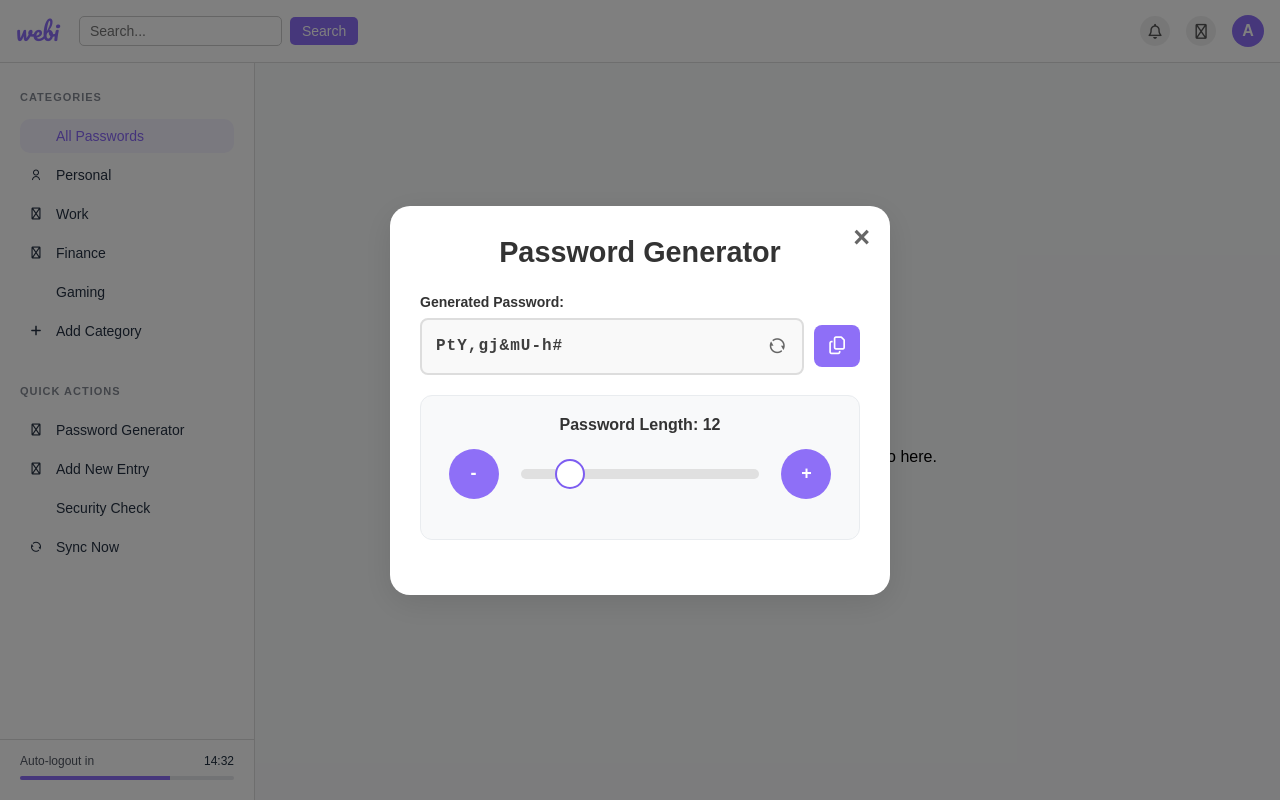
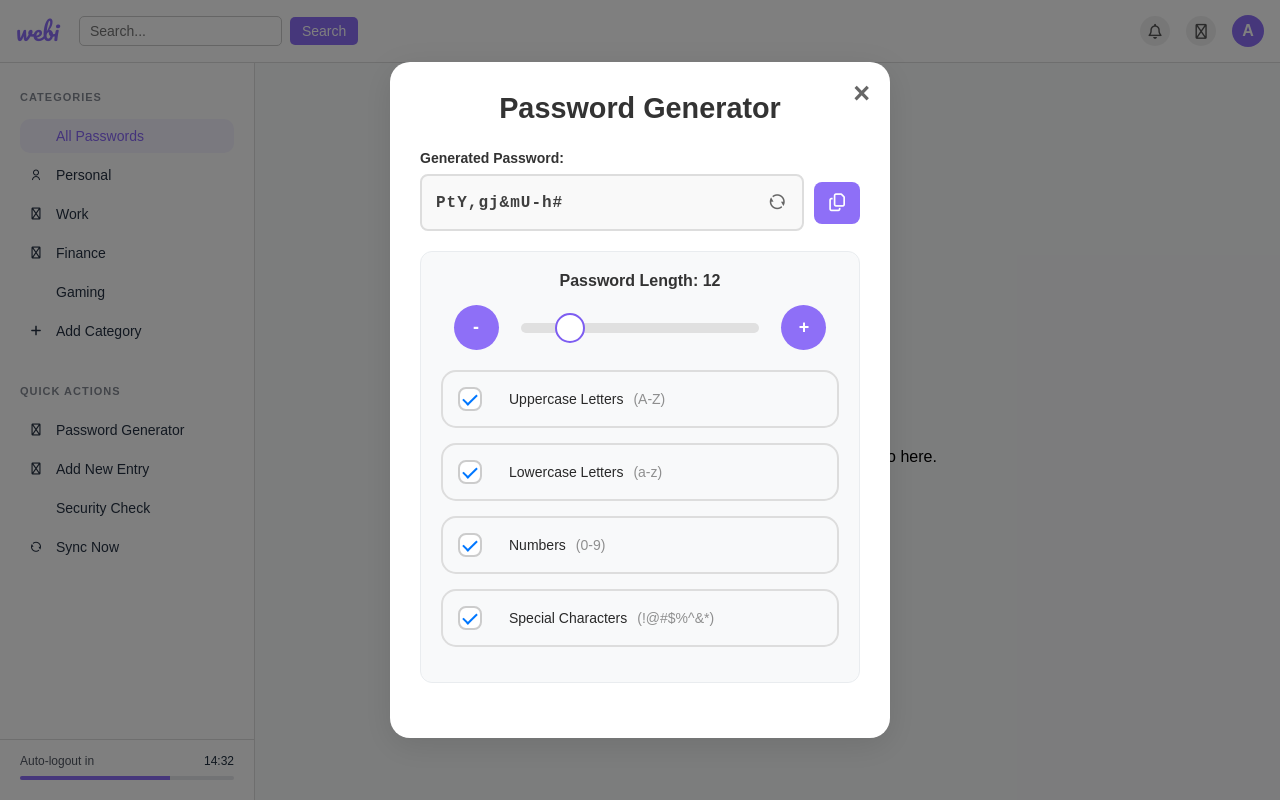
Before and after one commit to Arush2008/Password-manager, a Flask app: a page that uses templates/vault.html in a window 1280 px wide. Run offline with Flask 3, Linux system fonts and the light colour scheme; some libraries are stand-ins or nearby versions.

Commit message:
added new opetions

```diff
--- a/static/style.css
+++ b/static/style.css
@@ -616,8 +616,8 @@ body.vault_page {
   display: inline-flex;
   align-items: center;
   justify-content: center;
-  width: 50px;
-  height: 50px;
+  width: 45px;
+  height: 45px;
   background-color: #8e6ff7;
   color: white;
   text-decoration: none;
@@ -628,15 +628,8 @@ body.vault_page {
   cursor: pointer;
 }
 
-.length-btn:hover:not(.disabled) {
+.length-btn:hover {
   background-color: #7d5df1;
-}
-
-/* slider with Thumb */
-.container {
-    display: flex;
-    align-items: center;
-    gap: 20px;
 }
 
 .slider {
@@ -659,3 +652,61 @@ body.vault_page {
     position: relative;
     z-index: 2;
 }
+
+/* options for password generator */
+.password-options-section label {
+  font-weight: 500;
+  color: #292929;
+  font-size: 14px;
+  padding: 8px 12px;
+  border-radius: 15px;
+  border: 2px solid #ddd;
+  padding: 15px;
+  cursor:pointer;
+  text-align: left;
+  padding-left: 15px;
+  text-size-adjust: 100px;
+  display: flex;
+  align-items: center;
+  position: relative;
+}
+
+.password-options-section input[type="checkbox"] {
+  opacity: 0;
+  height: 0;
+  width: 0;
+}
+
+/* custom checkbox */
+.password-options-section label::before {
+  content: '';
+  width: 20px;
+  height: 20px;
+  border: 2px solid #ccc;
+  border-radius: 8px;
+  margin-right: 20px;
+  background-color: white;
+  flex-shrink: 0;
+}
+
+.password-options-section input[type="checkbox"]:checked + label::after,
+.password-options-section label:has(input[type="checkbox"]:checked)::after {
+  content: '';
+  position: absolute;
+  left: 23px;
+  top: 49%;
+  transform: translateY(-50%);
+  width: 6px;
+  height: 10px;
+  border: solid rgb(0, 119, 255);
+  border-width: 0 2px 2px 0;
+  transform: translateY(-50%) rotate(45deg);
+  padding-bottom: 2px;
+}
+
+.option-example {
+  color: #626262;
+  font-weight: 400;
+  opacity: 0.7;
+  margin-left: 10px;
+}
--- a/templates/vault.html
+++ b/templates/vault.html
@@ -185,6 +185,15 @@
               <a href="{{ url_for('views.vault', category=category, popup='password-generator', length=password_length+1) }}"
                  class="length-btn {% if password_length >= 32 %}disabled{% endif %}">+</a>
             </div>
+
+          <!-- Password Options  -->
+          <div class="password-options-section">
+            <div class="options">
+              <label><input type="checkbox" {% if include_uppercase %}checked{% endif %}> Uppercase Letters <span class="option-example">(A-Z)</span></label>
+              <label><input type="checkbox" {% if include_lowercase %}checked{% endif %}> Lowercase Letters <span class="option-example">(a-z)</span></label>
+              <label><input type="checkbox" {% if include_numbers %}checked{% endif %}> Numbers <span class="option-example">(0-9)</span></label>
+              <label><input type="checkbox" {% if include_symbols %}checked{% endif %}> Special Characters <span class="option-example">(!@#$%^&*)</span></label>
+            </div>
           </div>
         </div>
       </div>
```
